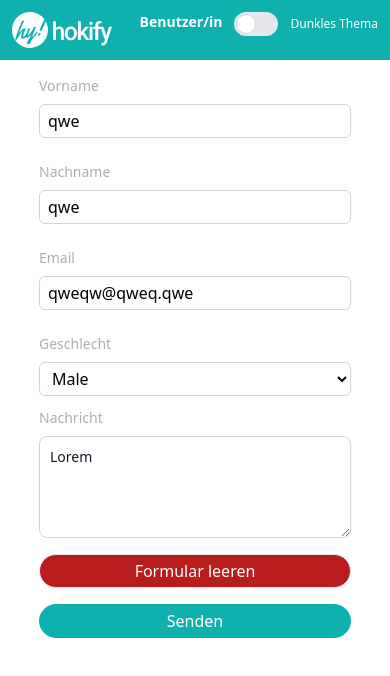
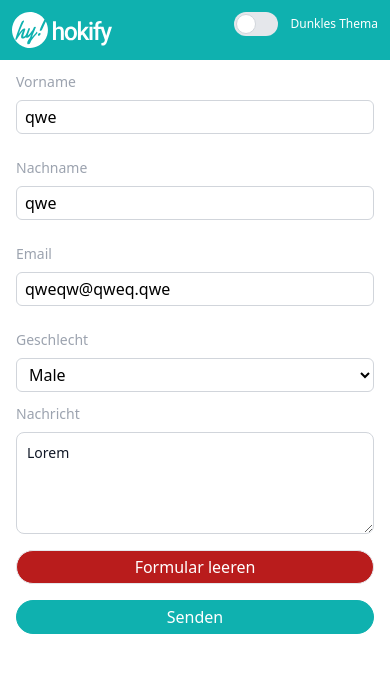
Before and after one commit to AKapran8/hokify, a Nuxt app: page / in a window 390 px wide. Shown: the top 676 px of the page. Built offline with nearby package versions, Linux system fonts and the light colour scheme; a web font is replaced by a local one.

Commit message:
updated form

```diff
--- a/components/Form.vue
+++ b/components/Form.vue
@@ -1,6 +1,6 @@
 <template>
-  <div class="form-block items-center mt-10 mx-auto mb-0 sm:mt-4">
-    <form @submit.prevent="submitForm">
+  <div class="form-block items-center mt-10 mx-auto mb-0 sm:px-4 sm:mt-3">
+    <form class="sm:mx-auto" @submit.prevent="submitForm">
       <div class="mb-6">
         <label for="name" class="label-field">Vorname</label>
         <input
@@ -52,7 +52,7 @@
           id="gender"
           v-model="user.gender"
           name="gender"
-          placeholder="Wählen Sie ihr Geschlecht"
+          placeholder="Ihr Geschlecht"
           class="input-field"
         >
           <option value="MALE">Male</option>
@@ -66,17 +66,17 @@
           id="note"
           v-model="user.note"
           rows="4"
-          class="block bg-transparent p-2.5 w-full text-sm text-gray-900 rounded-lg border border-gray-300 focus:ring-blue-400 focus:border-blue-400"
-          placeholder="Schreiben Ihre Nachricht..."
+          class="textarea-field"
+          placeholder="Ihre Nachricht..."
           pattern=".{2,}"
           maxlength="150"
         ></textarea>
       </div>
 
-      <div class="sm:mt-4 sm:flex sm:flex-col sm:gap-4">
+      <div class="mt-8 sm:mt-4 sm:flex sm:flex-col sm:gap-4">
         <button
           type="button"
-          class="inline-flex rounded-full justify-center items-center border px-11 py-1 bg-red-700 hover:bg-red-800"
+          class="button-field bg-red-700 hover:bg-red-800"
           @click="resetForm"
         >
           Formular leeren
@@ -84,7 +84,7 @@
         <button
           :disabled="isSubmitting"
           type="submit"
-          class="inline-flex rounded-full justify-center items-center border px-11 py-1 ml-3 btn-color sm:m-0"
+          class="button-field ml-3 btn-color sm:m-0"
         >
           Senden
         </button>
@@ -166,28 +166,17 @@ export default Vue.extend({
   max-width: 400px;
 }
 .input-field {
-  @apply bg-transparent border border-gray-300 rounded-md transition duration-300 w-full pl-2 pt-1 pb-1;
-  color: black;
+  @apply bg-transparent border border-gray-300 rounded-md transition duration-300 w-full pl-2 pt-1 pb-1 text-black;
 }
 .label-field {
-  @apply block mb-2 text-sm;
+  @apply block mb-2 text-sm text-gray-400;
 }
 
 .button-field {
-  @apply focus:outline-none text-white  focus:ring-4 font-medium rounded-lg text-sm px-5 py-2.5 mr-2 mb-2;
+  @apply inline-flex rounded-full justify-center items-center border px-11 py-1  text-white;
 }
 
-label {
-  color: rgb(174, 174, 178);
-}
-button {
-  color: #fff;
-}
-
-@media only screen and (max-width: 628px) {
-  .form-block form {
-    max-width: 80vw;
-    margin: 0 auto;
-  }
+.textarea-field {
+  @apply block bg-transparent p-2.5 w-full text-sm text-gray-900 rounded-lg border border-gray-300 focus:ring-blue-400 focus:border-blue-400;
 }
 </style>
--- a/components/Header.vue
+++ b/components/Header.vue
@@ -11,9 +11,11 @@
           exact-active-class="border-b-2"
           class="hover:border-b-2"
         >
-          <p class="text-xl font-bold sm:text-sm">
-            Benutzer/in
-            <span v-if="user && user.name.length">{{ user.name }}</span>
+          <p
+            v-if="user && user.name.length"
+            class="text-xl font-bold sm:text-sm"
+          >
+            {{ user.name }} Informationen
           </p>
         </NuxtLink>
 
--- a/store/index.ts
+++ b/store/index.ts
@@ -8,13 +8,6 @@ export const state = () => ({
     gender: '',
     note: '',
   } as IUserData,
-  emptyUser: {
-    name: '',
-    lastName: '',
-    email: '',
-    gender: '',
-    note: '',
-  } as IUserData, // Not sure, I think it useless
   isSubmitted: false,
 })
 
@@ -38,8 +31,14 @@ export const getters = {
   getUser(state: { user: IUserData }) {
     return state.user
   },
-  getEmptyUser(state: { user: IUserData; emptyUser: IUserData }) {
-    return state.emptyUser
+  getEmptyUser() {
+    return {
+      name: '',
+      lastName: '',
+      email: '',
+      gender: '',
+      note: '',
+    }
   },
   getSubmitStatus(state: { user: IUserData; isSubmitted: boolean }) {
     return state.isSubmitted
--- a/tailwind.config.ts
+++ b/tailwind.config.ts
@@ -4,7 +4,7 @@ export default {
   theme: {
     extend: {
       screens: {
-        'sm': { 'max': '600px' },
+        'sm': { 'max': '628px' },
       },
     },
   },
```
Also changed, not shown: store/modules/userData.ts (deleted, +0 -30 lines).
